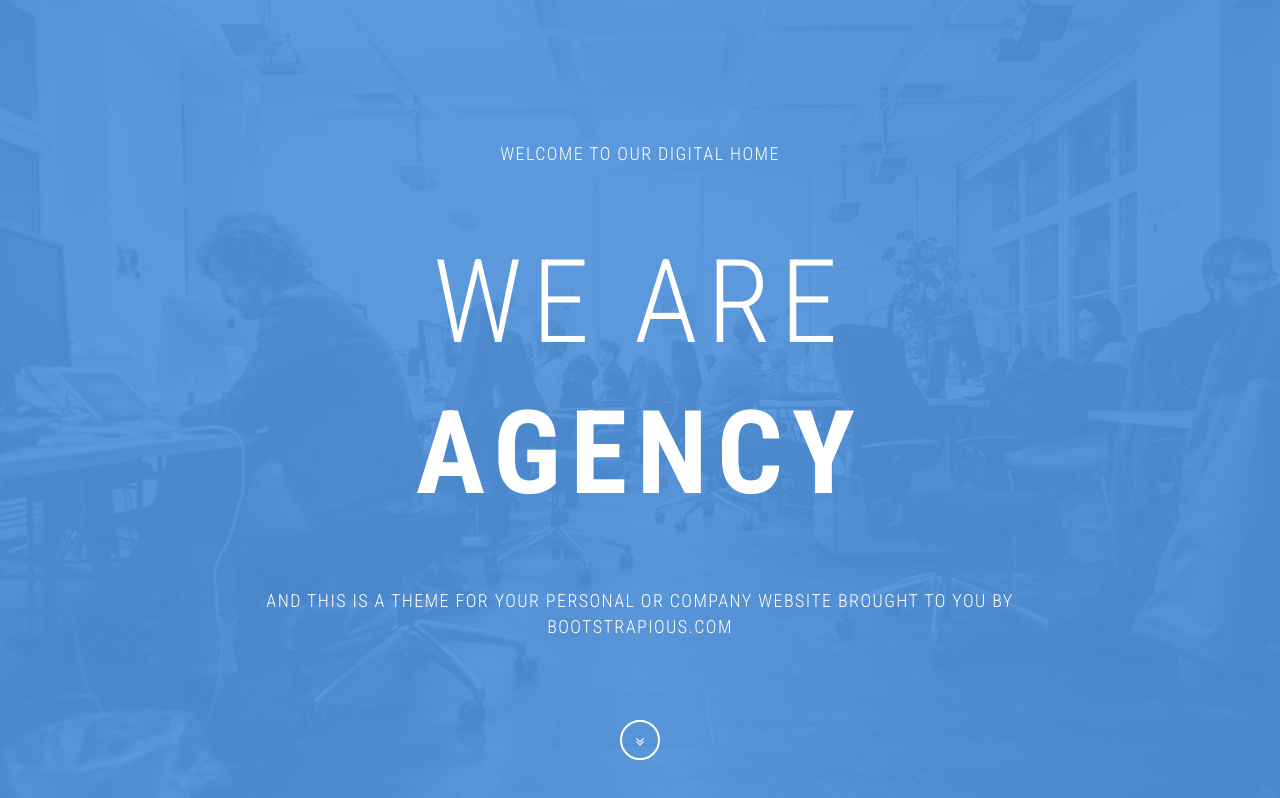
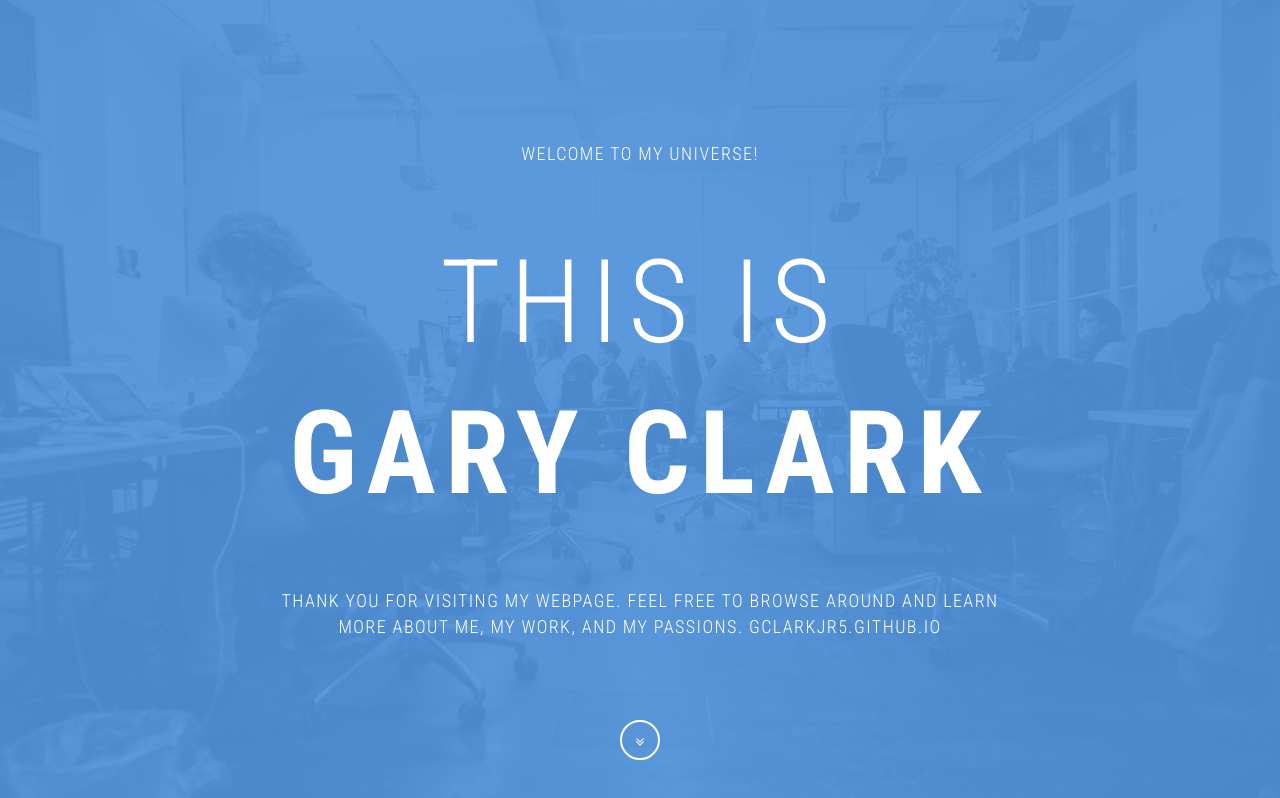
Before and after one commit to gclarkjr5/gclarkjr5.github.io, a website with bundled scripts: page index.html in a window 1280 px wide. Shown: the top 798 px of the page. Built offline with nearby package versions, Linux system fonts and the light colour scheme; files whose address does not match are found by name.

Commit message:
Added Arsenal pic to become top level background, and made a few changes to splash page to introduce myself

```diff
--- a/index.html
+++ b/index.html
@@ -4,7 +4,7 @@
 <head>
     <meta charset="utf-8">
     <meta http-equiv="X-UA-Compatible" content="IE=edge">
-    <title>Agency - Free Bootstrap Theme By Bootstrapious.com</title>
+    <title>Gary Clark - Creative Thinking</title>
     <meta name="description" content="">
     <meta name="viewport" content="width=device-width, initial-scale=1">
     <meta name="robots" content="all,follow">
@@ -35,9 +35,9 @@
             <div class="container clearfix">
                 <div class="row">
                     <div class="col-md-8 col-md-offset-2 col-sm-12">
-                        <p class="roboto">Welcome to our digital home</p>
-                        <h1>We are<br /><span class="bold">Agency</span></h1>
-                        <p class="roboto">And this is a theme for your personal or company website brought to you by <a href="http://bootstrapious.com" class="external">Bootstrapious.com</a></p>
+                        <p class="roboto">Welcome to my universe!</p>
+                        <h1>This is<br /><span class="bold">Gary Clark</span></h1>
+                        <p class="roboto">Thank you for visiting my webpage. Feel free to browse around and learn more about me, my work, and my passions. <a href="gclarkjr5.github.io" class="external">gclarkjr5.github.io</a></p>
                     </div>
                 </div>
             </div>
```
Also changed, not shown: img/Arsenal-FC-Logo.jpg (added).
